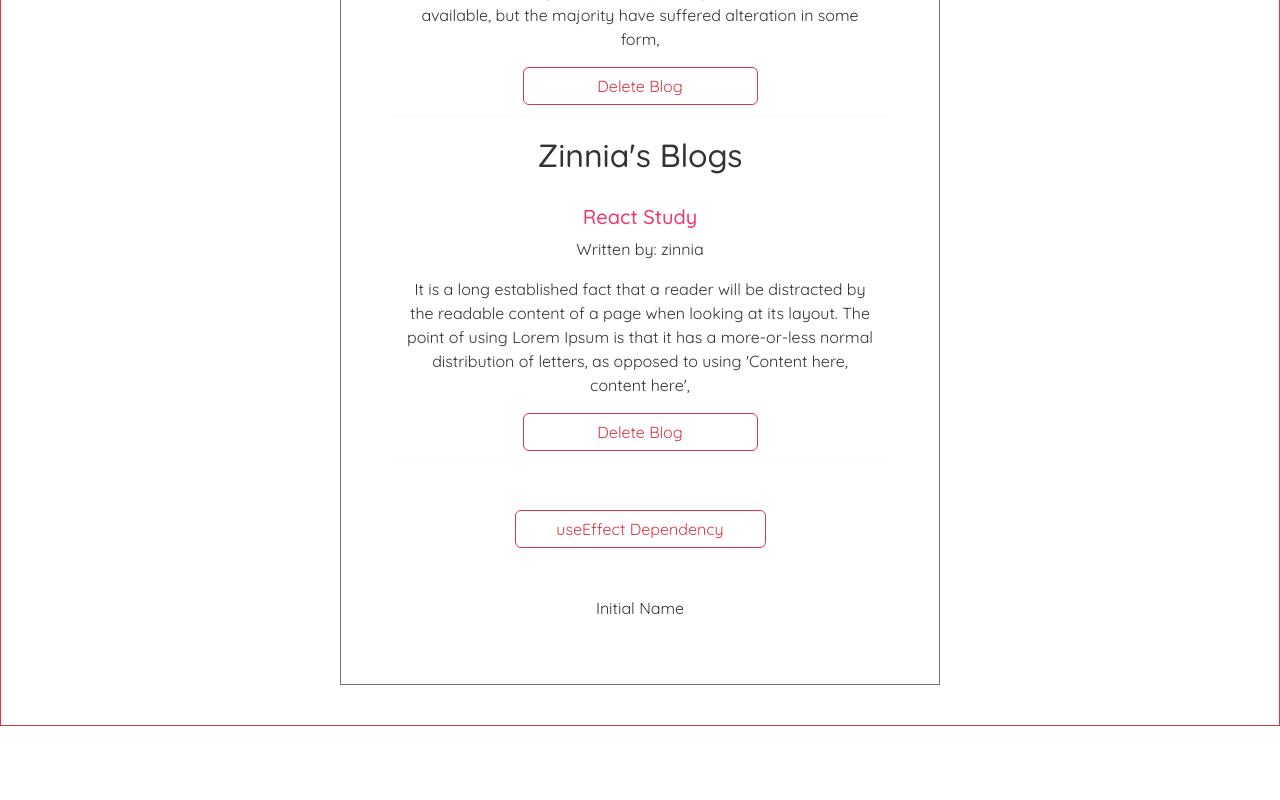
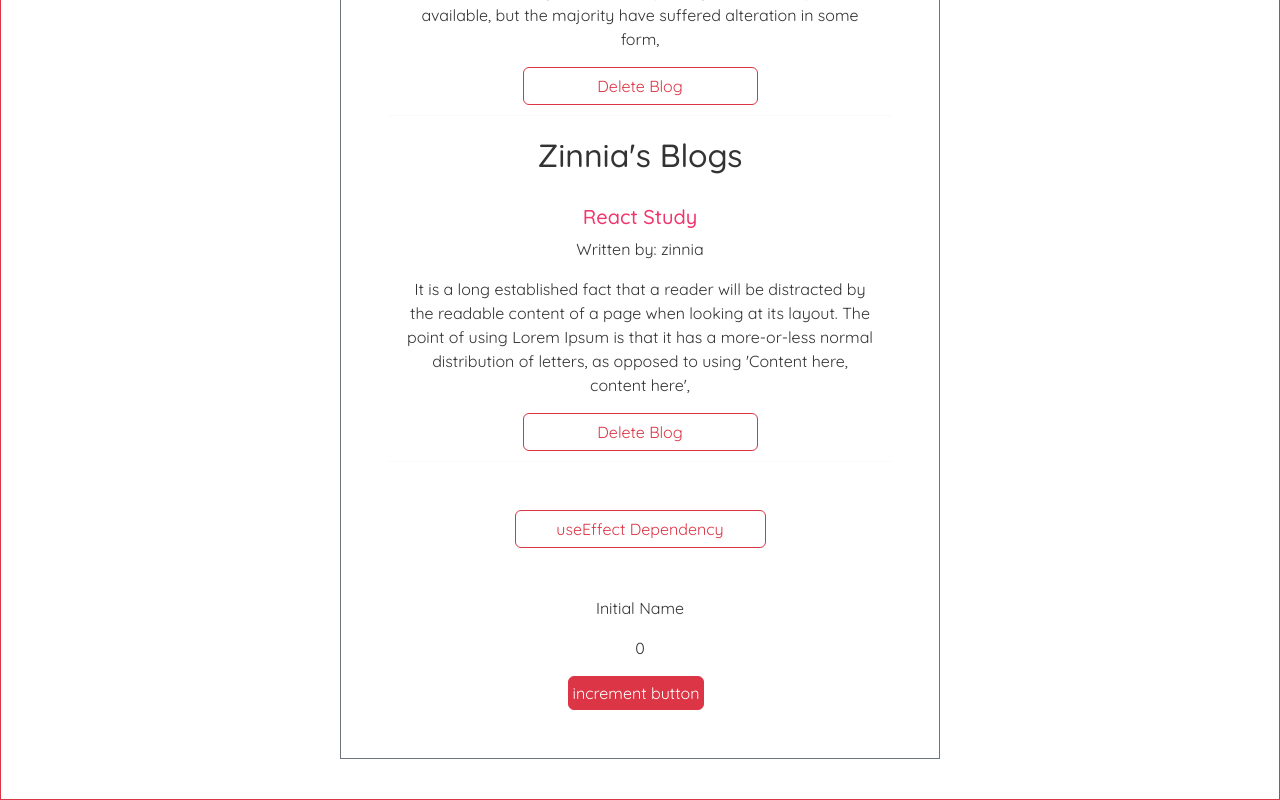
Before and after one commit to kiran-frontend-developer/ec-blog, a React (Create React App) app: page / in a window 1280 px wide. Shown: the part 1019-1819 px from the top of the page. Before the commit the page ends 1745 px from the top, so only its background shows below. Built offline with nearby package versions, Linux system fonts and the light colour scheme.

Commit message:
useState: increment and useEffect

```diff
--- a/src/Home.js
+++ b/src/Home.js
@@ -28,11 +28,23 @@ const Home = () => {
   //useState for useEffect dependency
   const [name, setName] = useState("Initial Name");
 
+  // Increament a number on click and then change will also dispaly vis useEffect
+  const [count, setCount] = useState(0);
+
   useEffect(() => {
     console.log("use effect run");
     console.log(blogs);
     console.log(name);
   }, [name]);
+
+  useEffect(() => {
+    console.log(count)
+  }, []
+  )
+
+  useEffect(() => {
+    console.log('count: ' + count + ' , setCount: ' + setCount)
+  }, [count])
   //hooks end
 
   //methods start
@@ -44,6 +56,14 @@ const Home = () => {
     //directly dekete and set blogs
     setBlogs(blogs.filter((blog) => blog.id !== id));
   };
+
+  //increment methhod
+  const incrementNum = () => {
+    setCount(count + 1)
+    console.log(setCount);
+    console.log(count)
+  };
+
   //methods end
 
   return (
@@ -76,6 +96,10 @@ const Home = () => {
       </button>
       <p>{name}</p>
 
+      {/* increment button*/}
+      <p>{count}</p>
+      <button type="button" className="btn btn-danger me-2 p-1 text-decoration-none" onClick={() => incrementNum()}>increment button</button>
+
       {/*  arithmetic operators
                    + - * / %
        */}
```
